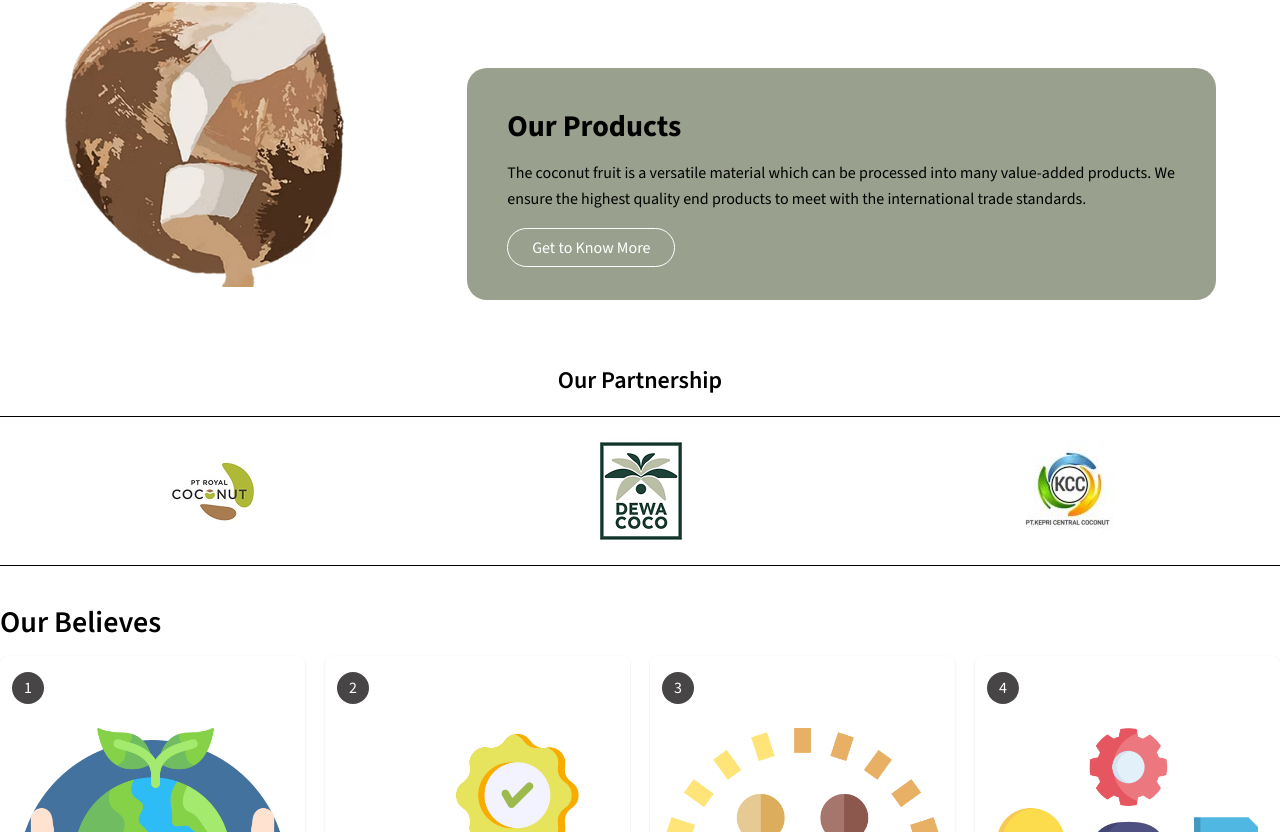
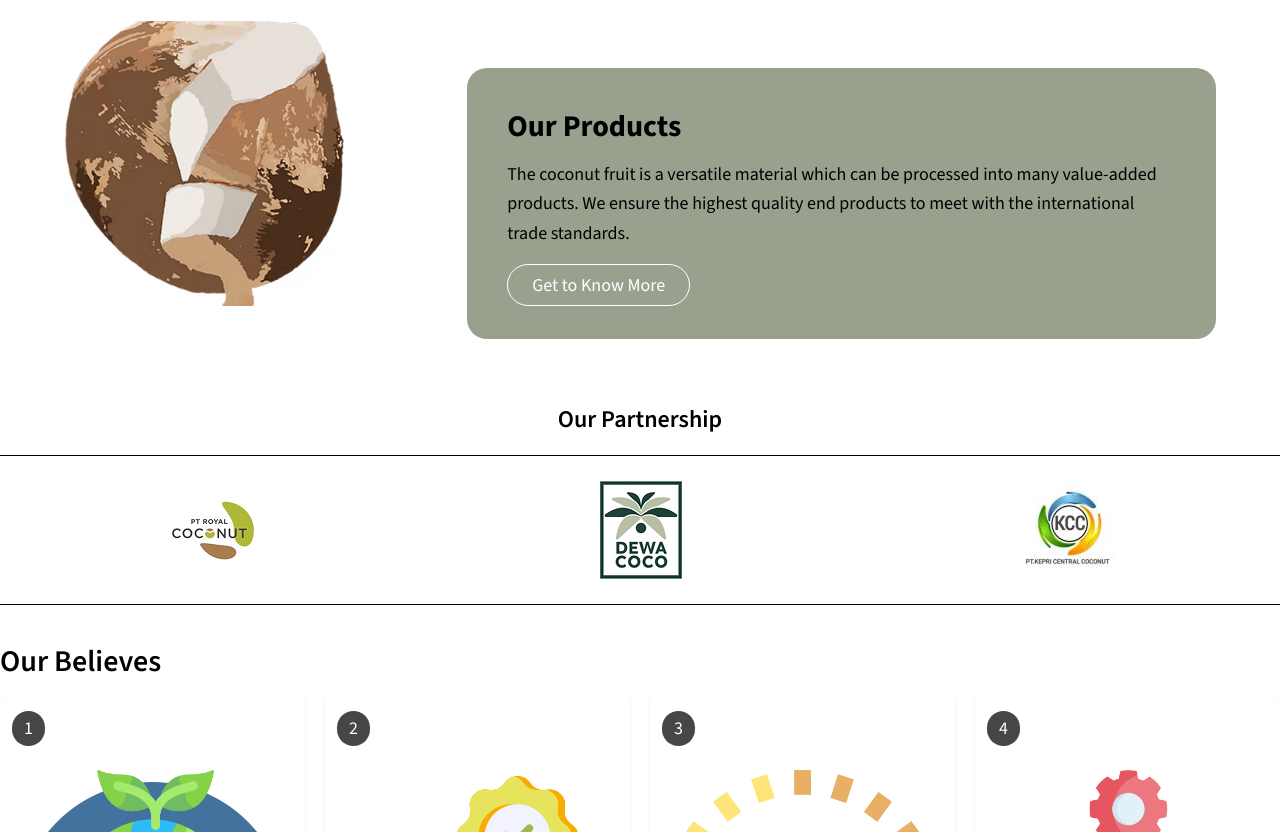
Before and after one commit to muthiahhumaira/coconut_frontend, a Next.js app: page / in a window 1280 px wide. Shown: the part 888-1720 px from the top of the page. Built offline with nearby package versions, Linux system fonts and the light colour scheme.

Commit message:
revisi font sz

```diff
--- a/src/app/articles/[id]/page.tsx
+++ b/src/app/articles/[id]/page.tsx
@@ -42,7 +42,7 @@ const page = (props: Props) => {
                 })}
               </p>
               <img src={articles.gambar} className="mx-auto rounded-xl" />
-              <p className="mt-5 text-base text-black text-justify">
+              <p className="mt-5 text-lg text-black text-justify">
                 {articles.deskripsi.replace(/<[^>]*>/g, "")}
               </p>
             </div>
--- a/src/app/globals.css
+++ b/src/app/globals.css
@@ -23,4 +23,5 @@ body {
   background: var(--background);
   color: var(--foreground);
   font-family: Arial, Helvetica, sans-serif;
+  font-size: 18px;
 }
--- a/src/components/products/Ourproduct.tsx
+++ b/src/components/products/Ourproduct.tsx
@@ -43,7 +43,7 @@ export default function OurProducts() {
           <h2 className="text-2xl md:text-3xl font-bold text-black mb-4">
             Our Products
           </h2>
-          <p className="text-black text-base leading-relaxed mb-6">
+          <p className="text-black text-lg leading-relaxed mb-6">
             The coconut fruit is a versatile material which can be processed
             into many value-added products. We ensure the highest quality end
             products to meet with the international trade standards.
```
